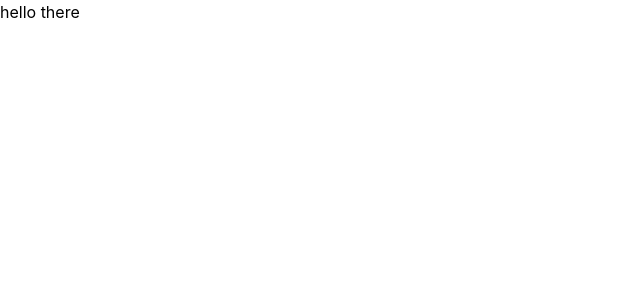
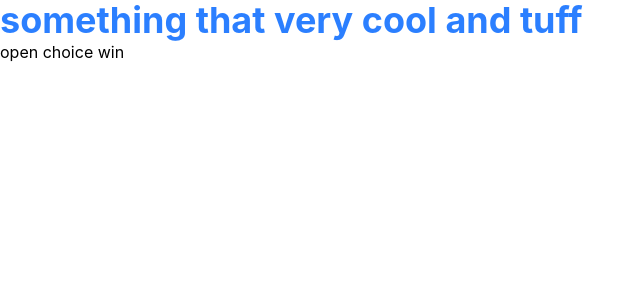
Before and after one commit to TheMallyGuy/crush, a SvelteKit app: page /mainWin/firstStarted in a window 1280 px wide. Shown: the top 300 px of the page, without its empty margins (0-644 px from the left). Built offline with nearby package versions, Linux system fonts and the light colour scheme.

Commit message:
opening test + delay to prevent crashing

```diff
--- a/src/routes/choiceWin/+page.svelte
+++ b/src/routes/choiceWin/+page.svelte
@@ -1,9 +1,12 @@
 <script lang="ts">
   import { invoke } from '@tauri-apps/api/core';
 
-  function openmainwin() {
-    invoke("open_main_window")
-    invoke("kill_window", { windowName: "crushBoostrapChoiceWindow" });
+  async function openmainwin() {
+      await invoke("open_main_window");
+
+      setTimeout(() => { // wait before killing to prevent crash
+          invoke("kill_window", { windowName: "crushBoostrapChoiceWindow" });
+      }, 100);
   }
 </script>
 
--- a/src/routes/mainWin/firstStarted/+page.svelte
+++ b/src/routes/mainWin/firstStarted/+page.svelte
@@ -1 +1,19 @@
-hello there
+<script lang="ts">
+  import { invoke } from '@tauri-apps/api/core';
+
+    async function openmainwin() {
+        await invoke("open_choice_window");
+
+        setTimeout(() => { // wait before killing to prevent crash
+            invoke("kill_window", { windowName: "CrushMainWindow" });
+        }, 100);
+    }
+</script>
+
+<h1 class="text-4xl font-bold text-blue-500">
+    something that very cool and tuff
+</h1>
+
+<button on:click={openmainwin}>
+  open choice win
+</button>
```
Also changed, not shown: 1 other file (tests, documents, lock files or other folders).
